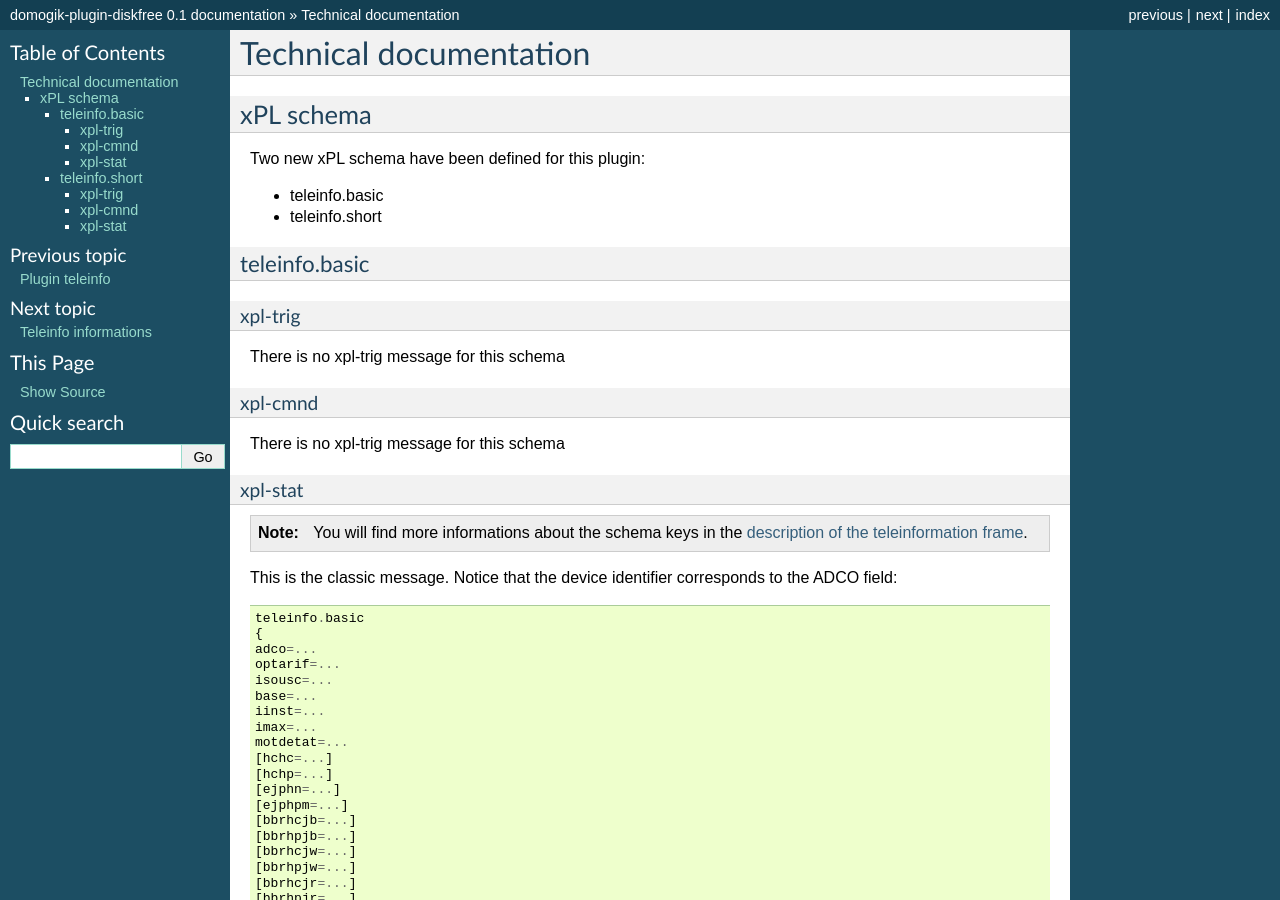
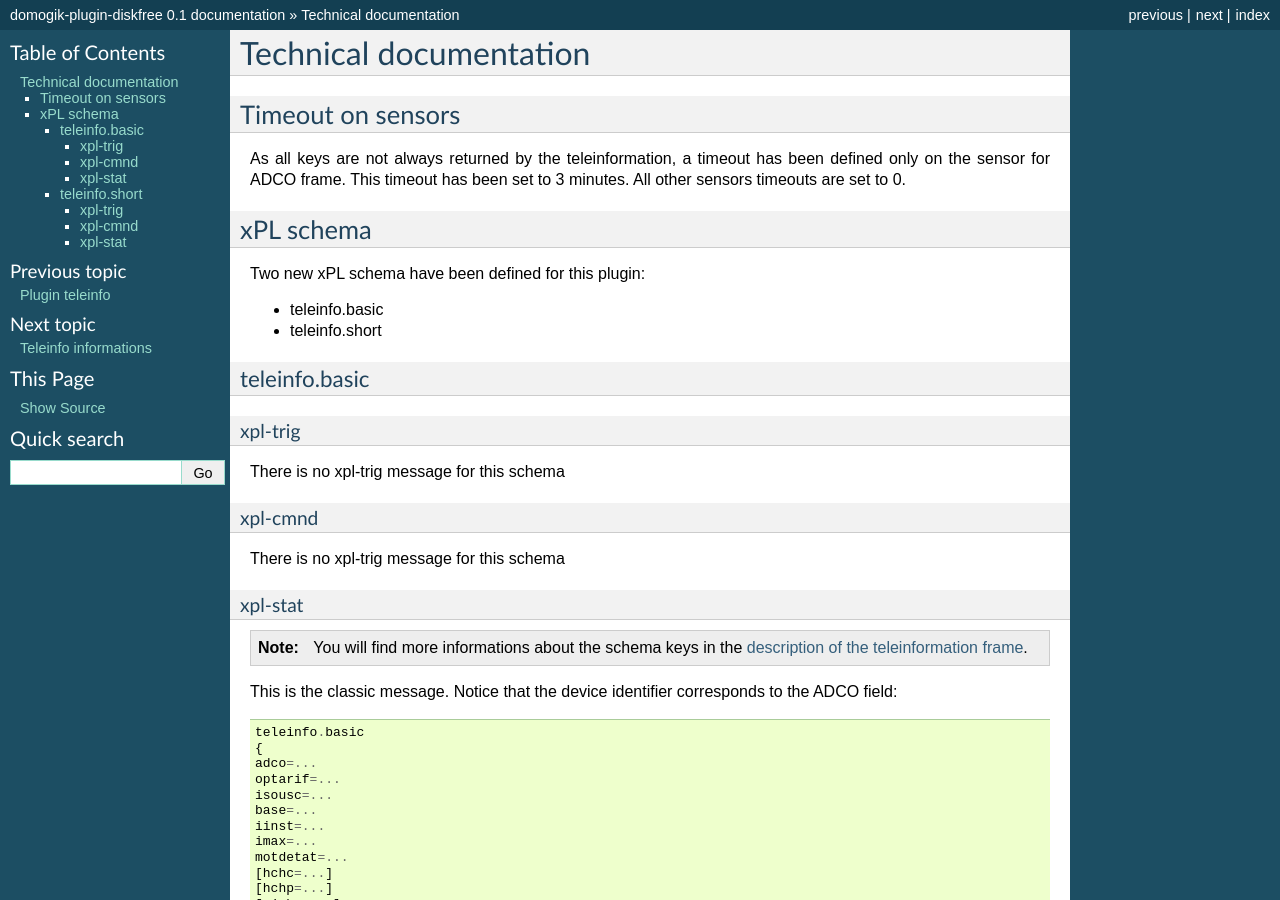
Before and after one commit to fritz-smh/domogik-plugin-teleinfo, a Sphinx documentation site: the page built from docs/dev.txt, in a window 1280 px wide and 900 px high. Built offline with Sphinx 7.4.7, drawn with Linux system fonts in a browser that asks for light colours.

Commit message:
info.json : add timeout for sensors (doc)

```diff
--- a/docs/dev.txt
+++ b/docs/dev.txt
@@ -1,6 +1,11 @@
 =======================
 Technical documentation
 =======================
+
+Timeout on sensors
+==================
+
+As all keys are not always returned by the teleinformation, a timeout has been defined only on the sensor for ADCO frame. This timeout has been set to 3 minutes. All other sensors timeouts are set to 0.
 
 xPL schema
 ==========
```
